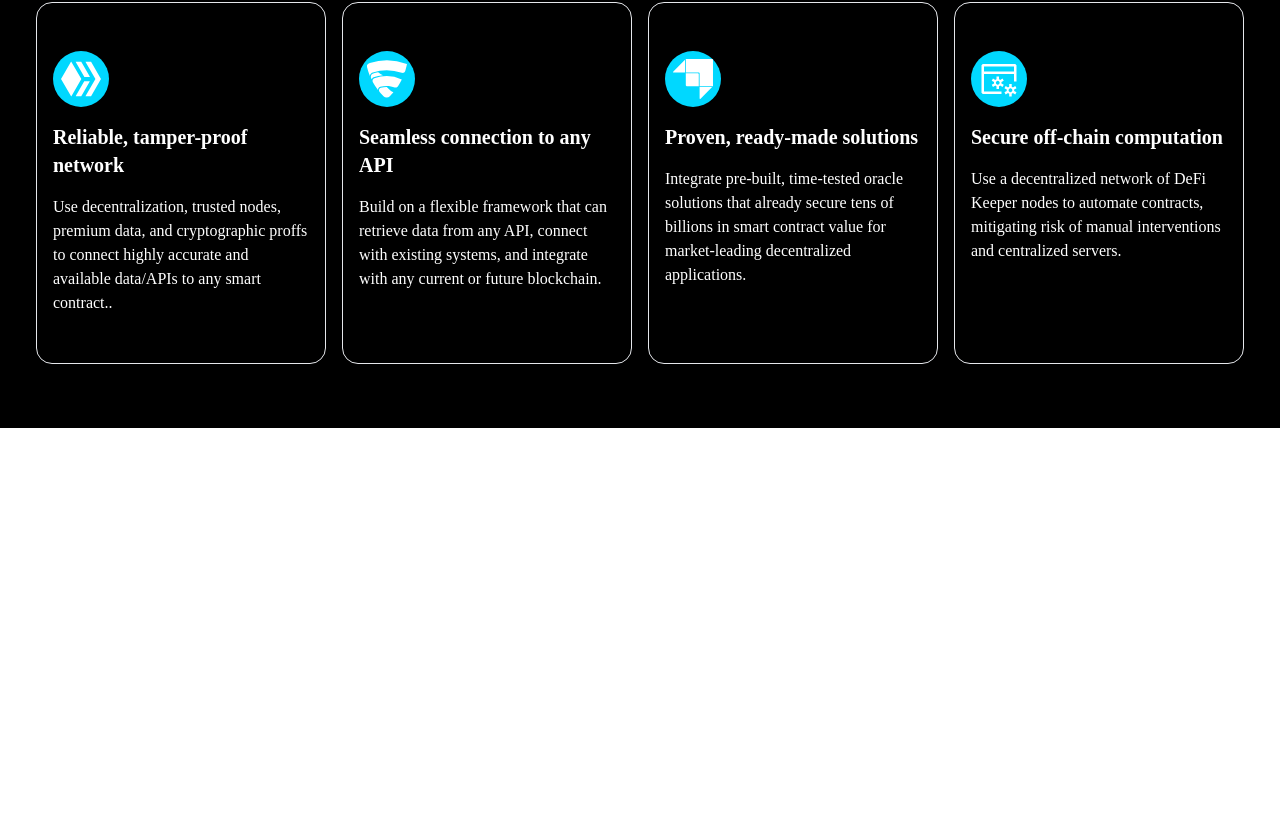
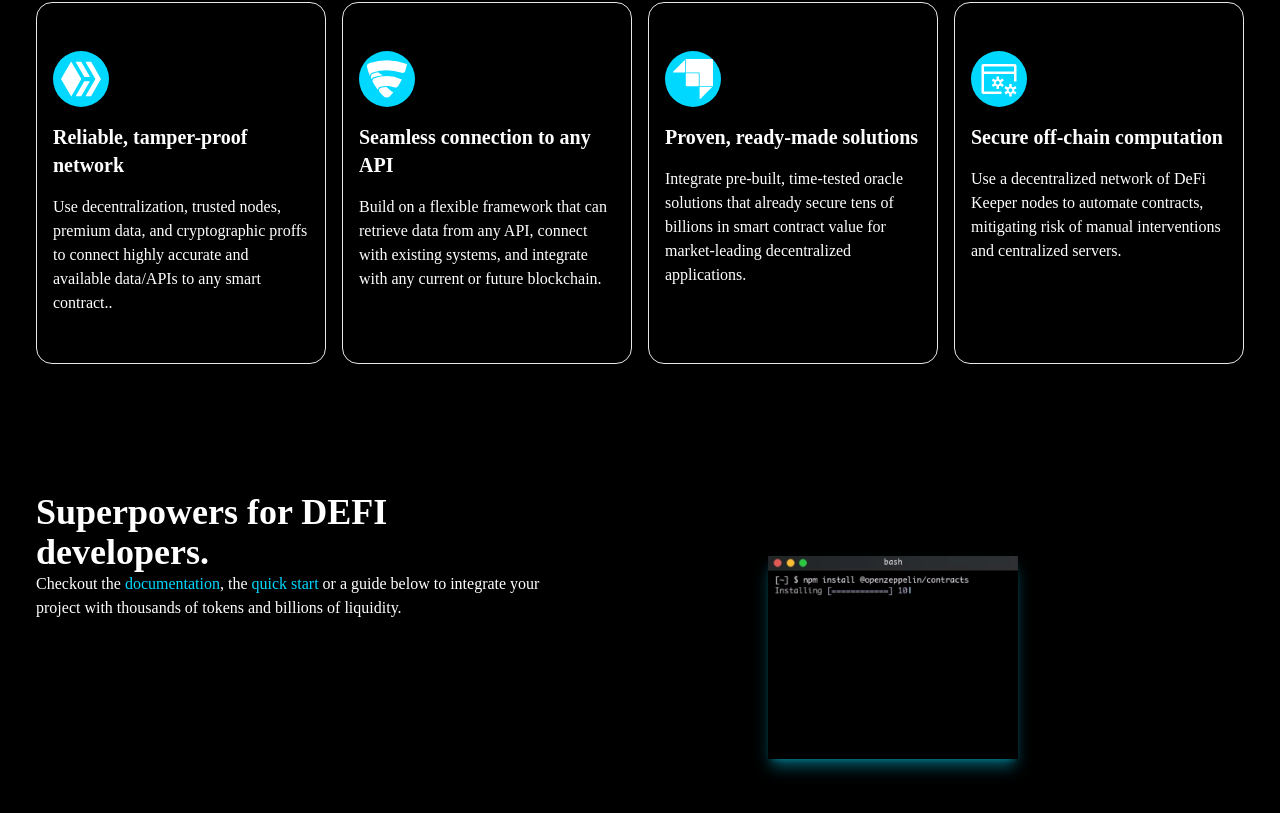
Before and after one commit to anil843324/learning-tailwindcss, a React (Create React App) app in the folder my-project/: page / in a window 1280 px wide. Shown: the part 1002-1815 px from the top of the page. Before the commit the page ends 1430 px from the top, so only its background shows below. Built offline with nearby package versions, Linux system fonts and the light colour scheme.

Commit message:
developer component done

```diff
--- a/my-project/src/App.js
+++ b/my-project/src/App.js
@@ -1,5 +1,6 @@
 import "./App.css";
 import About from "./components/About";
+import Developer from "./components/Developer";
 import Hero from "./components/Hero";
 import Navbar from "./components/Navbar";
 
@@ -11,6 +12,7 @@
       <Navbar/>
       <Hero/>
       <About/>
+     <Developer/>
 
     </div>
   );
--- /dev/null
+++ b/my-project/src/components/Developer.jsx
@@ -0,0 +1,42 @@
+import React from 'react'
+
+import terminal from '../assets/terminal.png'
+const Developer = () => {
+  return (
+    <div className='w-full text-white bg-black'>
+
+
+     <div className='max-w-[1240px] px-4 py-16  md:flex md:m-auto  '>
+
+
+       <div className='left '>
+            <h1 className='   '>Superpowers for DEFI developers.</h1>
+            <p>
+            Checkout the <span className="text-[#00d8ff]">documentation</span>, the <span className="text-[#00d8ff]">quick start</span>  or a guide below to
+            integrate your project with thousands of tokens and billions of
+            liquidity.
+          </p>
+       </div>
+       <div className='right flex justify-center w-full py-16 '>
+             <img src={terminal} className="max-w-[250px]  shadow-lg shadow-cyan-500/50 " alt="/" />
+       </div>
+
+
+
+     </div>
+
+
+
+
+
+
+
+
+
+
+
+    </div>
+  )
+}
+
+export default Developer
```
